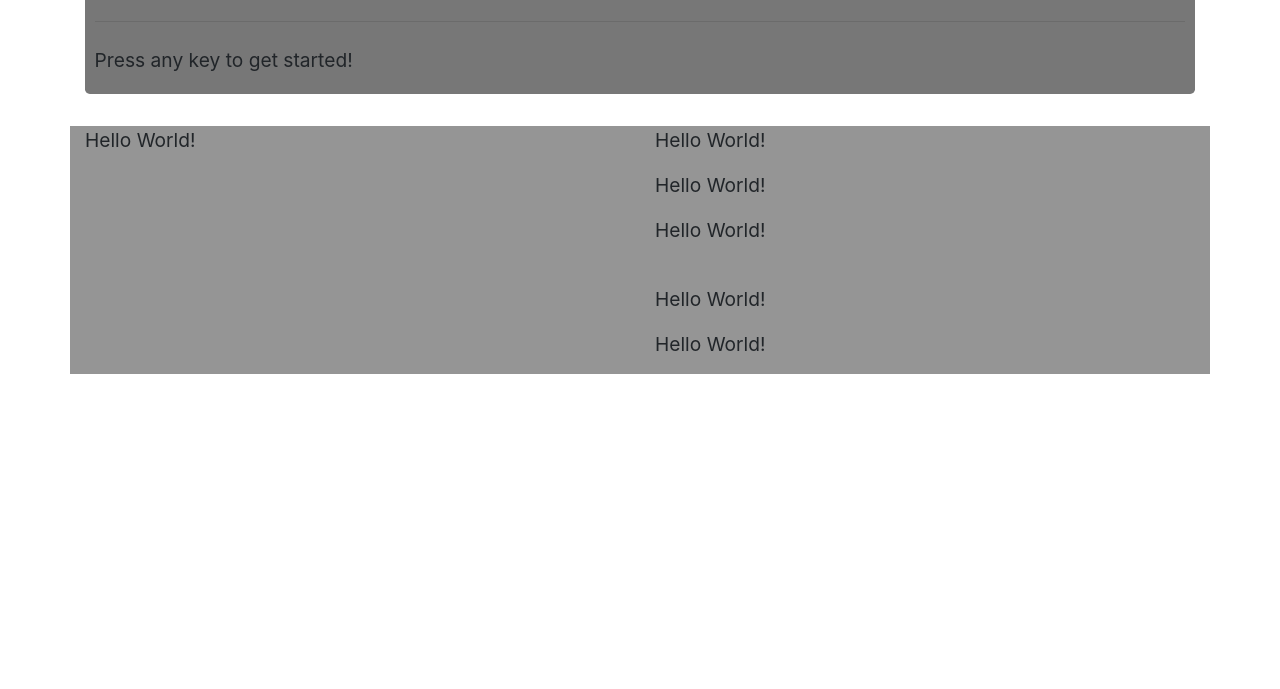
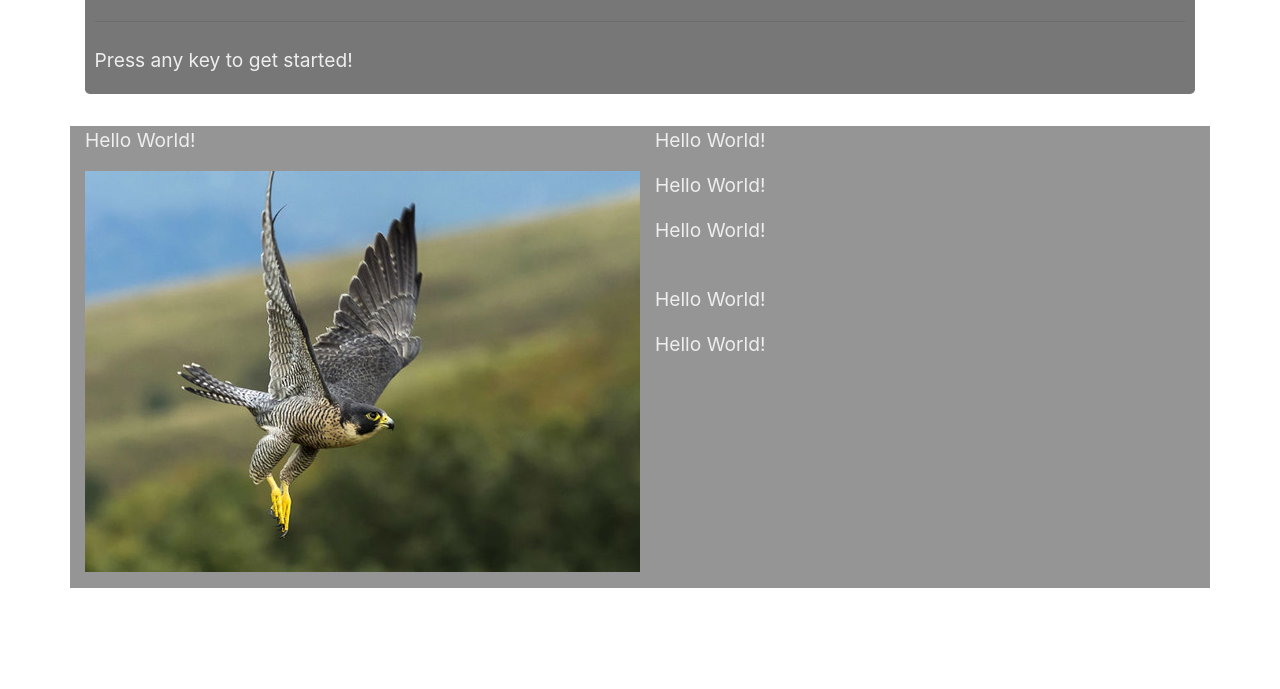
Before and after one commit to umeadi/Word-Guess-Game, a plain HTML site: page index.html in a window 1280 px wide. Shown: the part 111-800 px from the top of the page. Drawn offline with nearby package versions, Linux system fonts and the light colour scheme.

Commit message:
font changes

```diff
--- a/assets/css/style.css
+++ b/assets/css/style.css
@@ -1,3 +1,6 @@
+body {
+    color: #eee;
+}
 .jumbotron {
     padding: 0.2em 0.6em;
     background-color: #777777;
--- a/index.html
+++ b/index.html
@@ -20,7 +20,8 @@
             <div class="row">
                 <div class="col-md-6">
                     <p>Hello World!</p>
-                    <img class= "bird-pic" src ="">
+                    <img class= "bird-pic" src ="assets/images/falcon.jpg" class="img-thumbnail">
+                    <p></p>
                 </div>
                 <div class="col-md-6">
                     <p>Hello World!</p>
```
